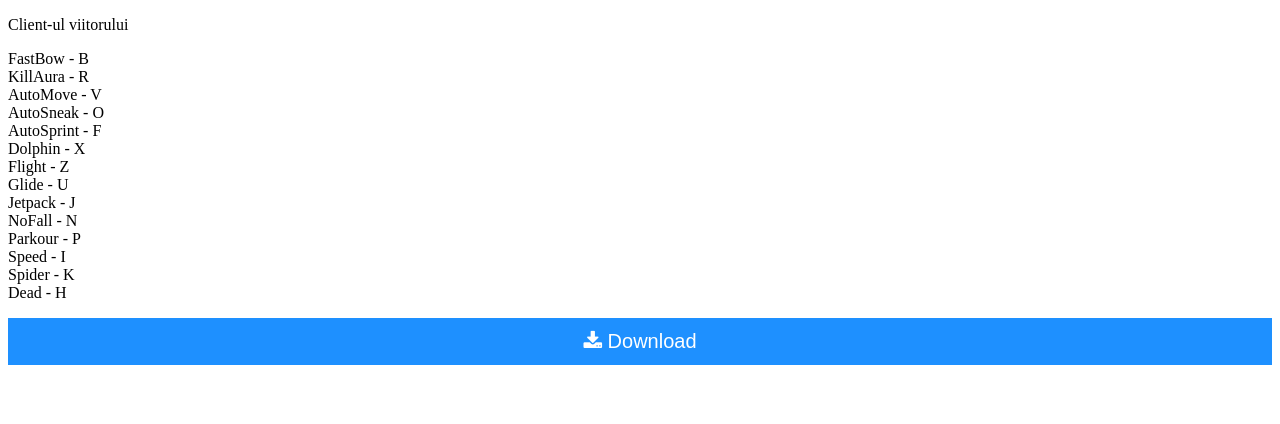
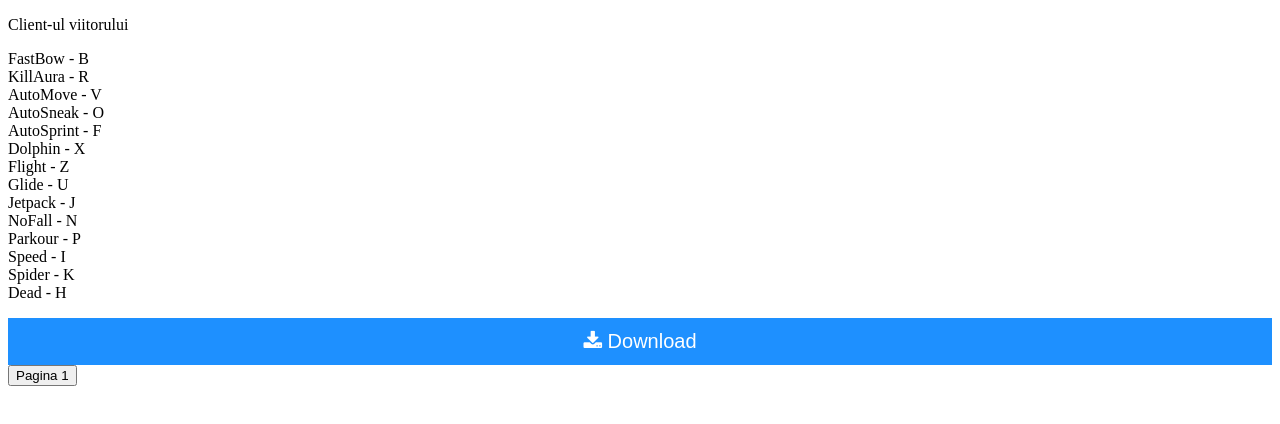
Before and after one commit to Spaceish/Site-Caca, a plain HTML site: page mariaClient.html in a window 1280 px wide. Drawn offline with Linux system fonts and the light colour scheme.

Commit message:
adaugat sa te poti intoarce la pagina unu

```diff
--- a/mariaClient.html
+++ b/mariaClient.html
@@ -17,5 +17,6 @@
         FastBow - B<br>KillAura - R<br>AutoMove - V<br>AutoSneak - O<br>AutoSprint - F<br>Dolphin - X<br>Flight - Z<br>Glide - U<br>Jetpack - J<br>NoFall - N<br>Parkour - P<br>Speed - I<br>Spider - K<br>Dead - H<br>
     </p>
     <button class="btn" style="width:100%" onclick="getMariaClient()"><i class="fa fa-download"></i> Download</button>
+    <button type="button" onclick="paginaUnu()">Pagina 1</button>
 </body>
 </html>
```
